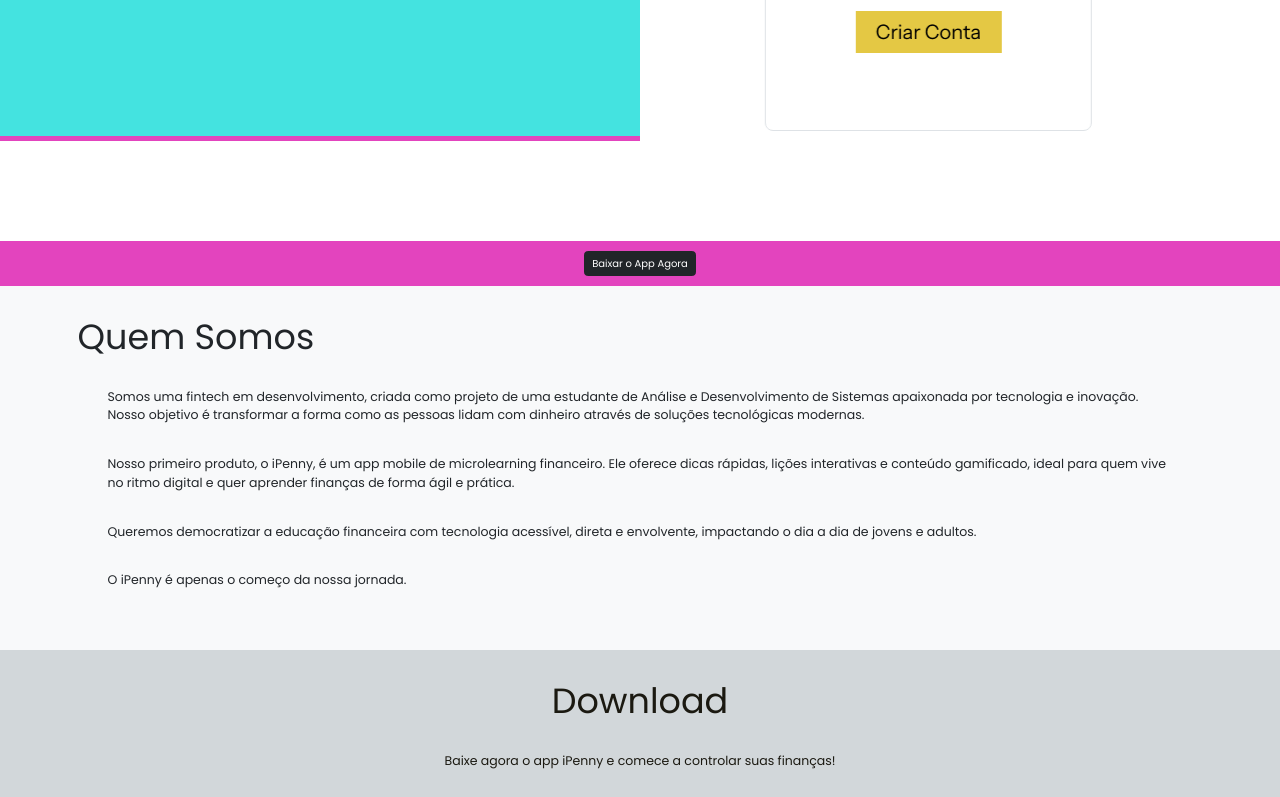
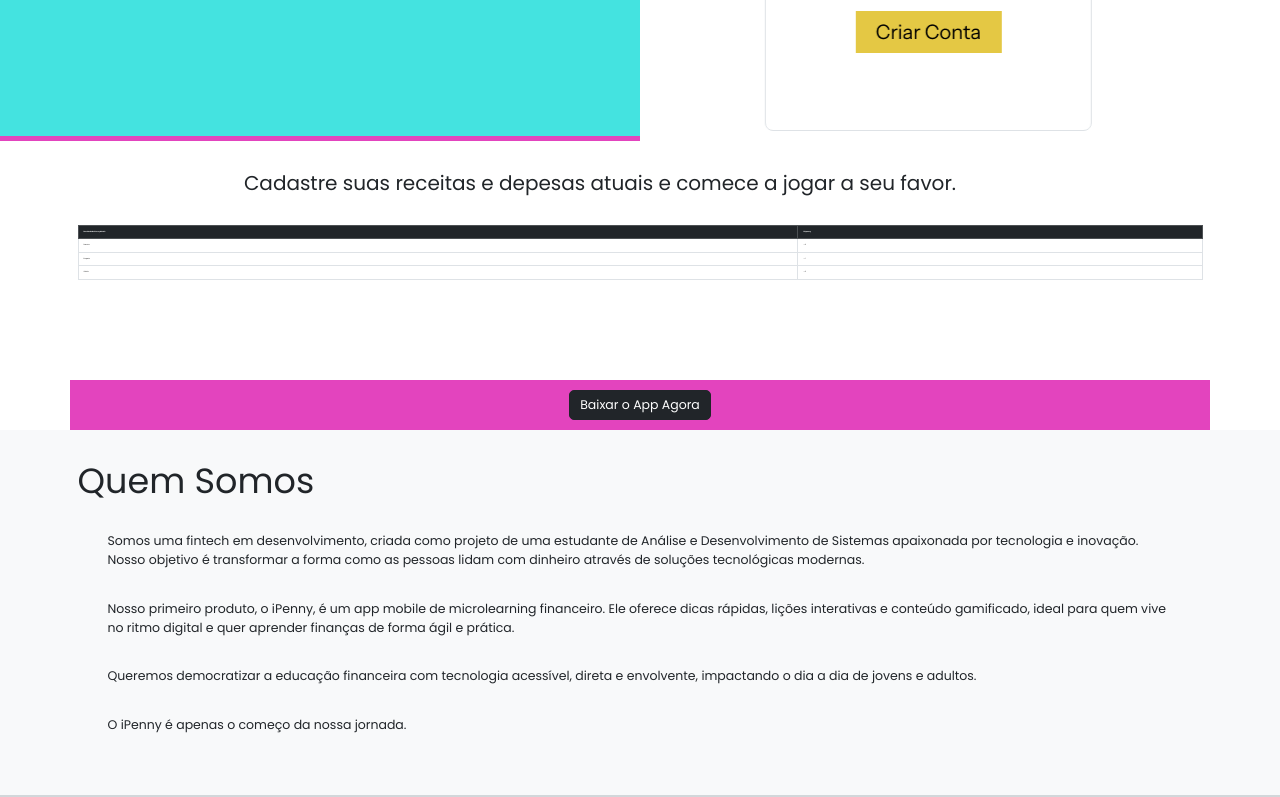
Before and after one commit to czpaula/fintech-landing-page, a plain HTML site: page index.html in a window 1280 px wide. Shown: the part 684-1481 px from the top of the page. Drawn offline with nearby package versions, Linux system fonts and the light colour scheme.

Commit message:
Update index.html

```diff
--- a/index.html
+++ b/index.html
@@ -11,7 +11,7 @@
 </head>
 <body>
     <!-- HEADER -->
-    <nav class="navbar navbar-expand-lg navbar-light bg-light fixed-top">
+    <nav class="navbar navbar-expand-lg navbar-light bg-light fixed-top" data-bs-theme="light">
         <header class="container-fluid">
             <a class="navbar-brand" href="#">
                 <img src="./img/logo_ipenny.svg" alt="Logo iPenny" height="80">
@@ -35,7 +35,7 @@
     <!-- SECTION 1 -->
     <section class="text-center d-flex p-5 bg-pink" >
         <div class="container">
-            <h1>Transforme sua Vida Financeira com o iPenny!</h1>
+            <h1>Transforme suas Finanças!</h1>
             <h1 class="text-light">Cada centavo importa!</h1>
         </div>
     </section>
@@ -67,11 +67,41 @@
             </button>
         </div>
     </main>
+    <!-- TABLE -->
+        <div class="container text-center m-5">
+            <h2>Cadastre suas receitas e depesas atuais e comece a jogar a seu favor.</h2>
+        </div>
+        <div class="container my-5">
+            <table class="table table-bordered table-hover">
+                <thead class="table-dark">
+                    <tr>
+                        <th>Resultado da Penny Match</th>
+                        <th>bitpenny</th>
+                    </tr>
+                </thead>
+                <tbody>
+                    <tr>
+                        <td>Derrota</td>
+                        <td>+ 0</td>
+                    </tr>
+                    <tr>
+                        <td>Empate</td>
+                        <td>+ 1</td>
+                    </tr>
+                    <tr>
+                        <td>Vitória</td>
+                        <td>+ 3</td>
+                    </tr>
+                </tbody>
+            </table>
+        </div>
 
     <!-- SECTION 2 -->
-    <section class="container-fluid text-center py-3 bg-pink">
-        <a href="#download" class="btn btn-dark">Baixar o App Agora</a>
+    <section class="container text-center py-3 bg-pink">
+        <a href="#download" class="btn btn-dark btn-lg">Baixar o App Agora</a>
     </section>
+
+
 
     <!-- ARTICLE-->
     <article id="quemsomos" class="py-5 bg-light">
```
